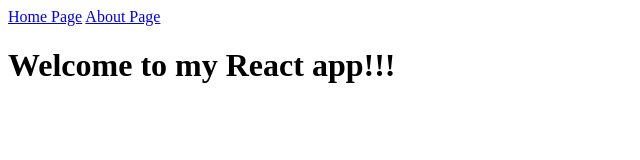
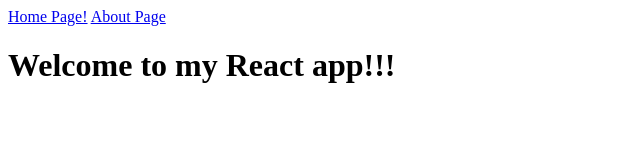
Before and after one commit to mtliendo/matt-proj, a React app: page myapp.html in a window 1280 px wide. Shown: the full height of the page, 0-640 px from the left. Built offline with nearby package versions, Linux system fonts and the light colour scheme.

Commit message:
test git authoring

```diff
--- a/myapp.html
+++ b/myapp.html
@@ -6,7 +6,7 @@
     <title>Document</title>
   </head>
   <body>
-    <a href="index.html">Home Page</a>
+    <a href="index.html">Home Page!</a>
     <a href="about.html">About Page</a>
     <div id="root"></div>
     <script src="./dist/bundle.js"></script>
```
